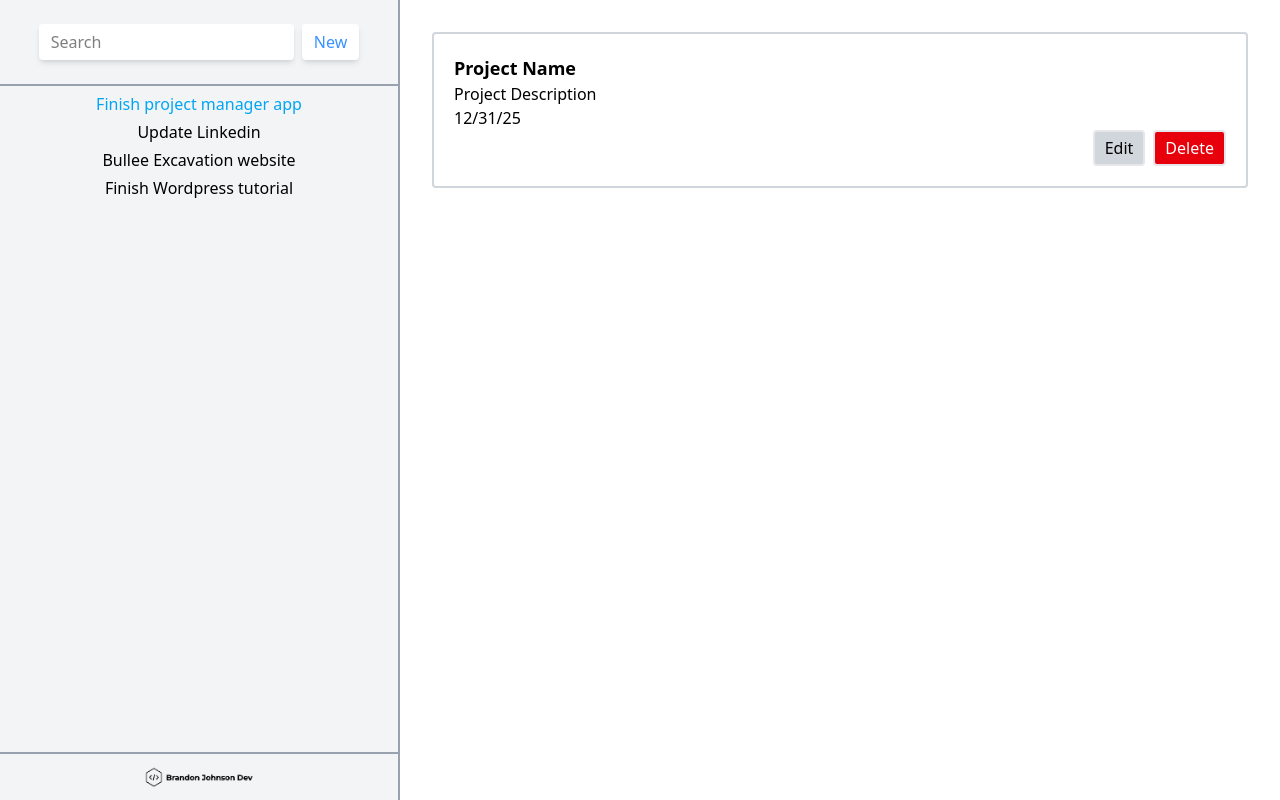
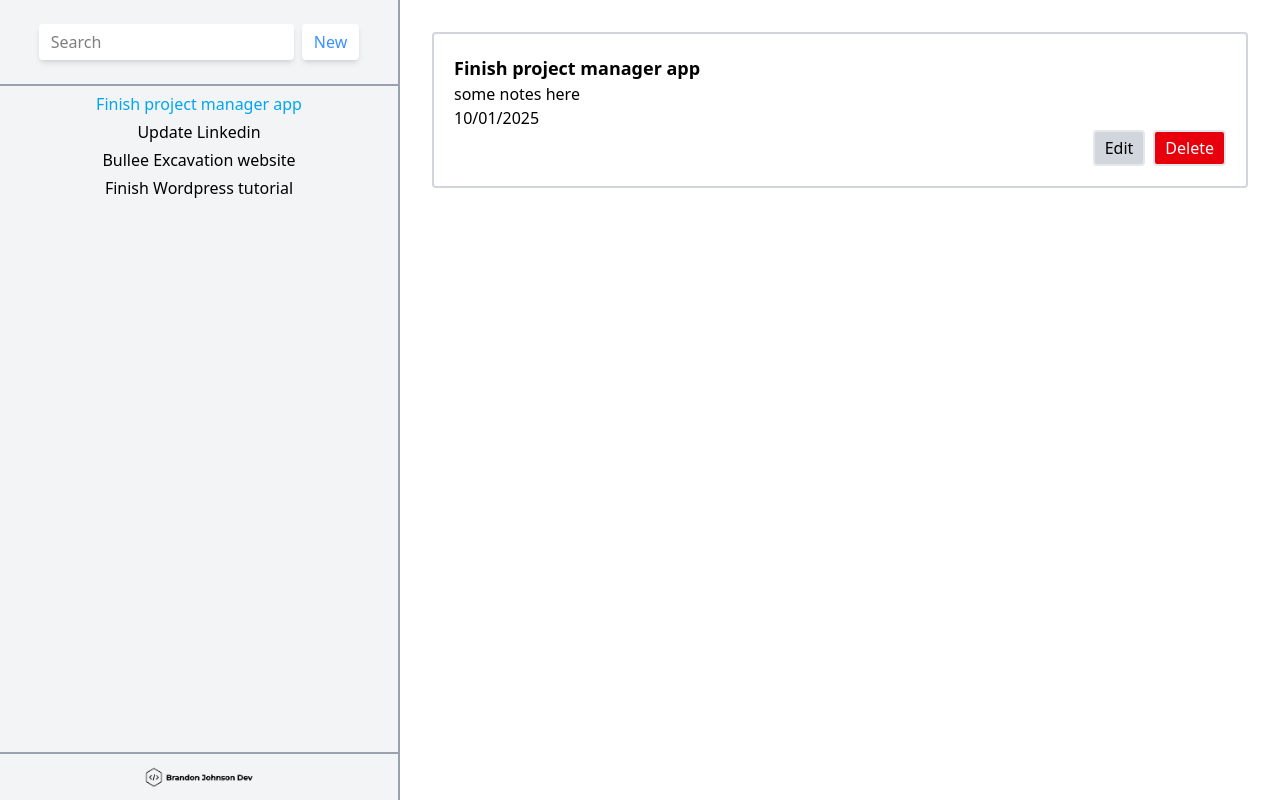
Before and after one commit to loves2run/reactrouter_project_manager, a React (Vite) app: page /projects/1 in a window 1280 px wide. Built offline with nearby package versions, Linux system fonts and the light colour scheme.

Commit message:
Feature/Edit: Added loaders for ProjectList and ProjectDisplay

```diff
--- a/src/components/sidebar/ProjectList.jsx
+++ b/src/components/sidebar/ProjectList.jsx
@@ -1,20 +1,17 @@
 import {
     NavLink,
-    useParams,
+    useLoaderData,
 }
 from 'react-router';
-import projectsData from '../../data/projects';
-import { getProject } from '../../data/projects';
+
 
 export default function ProjectList() {
-    const params = useParams();
-    const projectId = params.id;
-    const project = getProject(projectId);
+    const projects = useLoaderData();
+    const activeStyle = ({isActive}) => isActive ? 'text-sky-500' : undefined;
 
-    const activeStyle = ({isActive}) => isActive ? 'text-sky-500' : undefined;
     return(
         <ul className="flex flex-col justify-center items-center gap-1 mt-1.5">
-           {projectsData.map((project) => (
+           {projects.map((project) => (
             <li key={project.id}>
                 <NavLink
                     to={`projects/${project.id}`}
--- a/src/main.jsx
+++ b/src/main.jsx
@@ -7,12 +7,14 @@ import App from './components/App.jsx'
 import ErrorPage from './components/mainContent/Error-Page.jsx';
 import Index from './components/mainContent/Index.jsx';
 import ProjectDisplay from './routes/ProjectDisplay.jsx';
+import { getProjects, getProject } from './data/projects.js';
 
 const router = createBrowserRouter([
   {
     path: '/',
     Component: App,
     errorElement: <ErrorPage />,
+    loader: getProjects,
     children: [
       {
         index: true,
@@ -21,6 +23,16 @@ const router = createBrowserRouter([
       {
         path: 'projects/:projectId',
         Component: ProjectDisplay,
+        loader: async ({ params }) => {
+          const project = await getProject(params.projectId);
+          if (!project) {
+            throw new Response("Project not found", {
+              status: 404,
+              statusText: "Project not found"
+             });
+          }
+          return project;
+        }
       },
     ],
   },
--- a/src/routes/ProjectDisplay.jsx
+++ b/src/routes/ProjectDisplay.jsx
@@ -1,10 +1,7 @@
+import { useLoaderData } from "react-router";
 
 export default function ProjectDisplay(){
-    const project = {
-        projectName: "Project Name",
-        description: "Project Description",
-        dueDate: "12/31/25"
-    }
+    const project = useLoaderData();
 
     const styles = {
         formField: "rounded-sm px-2.5 py-1 border-2 border-gray-200",
```
